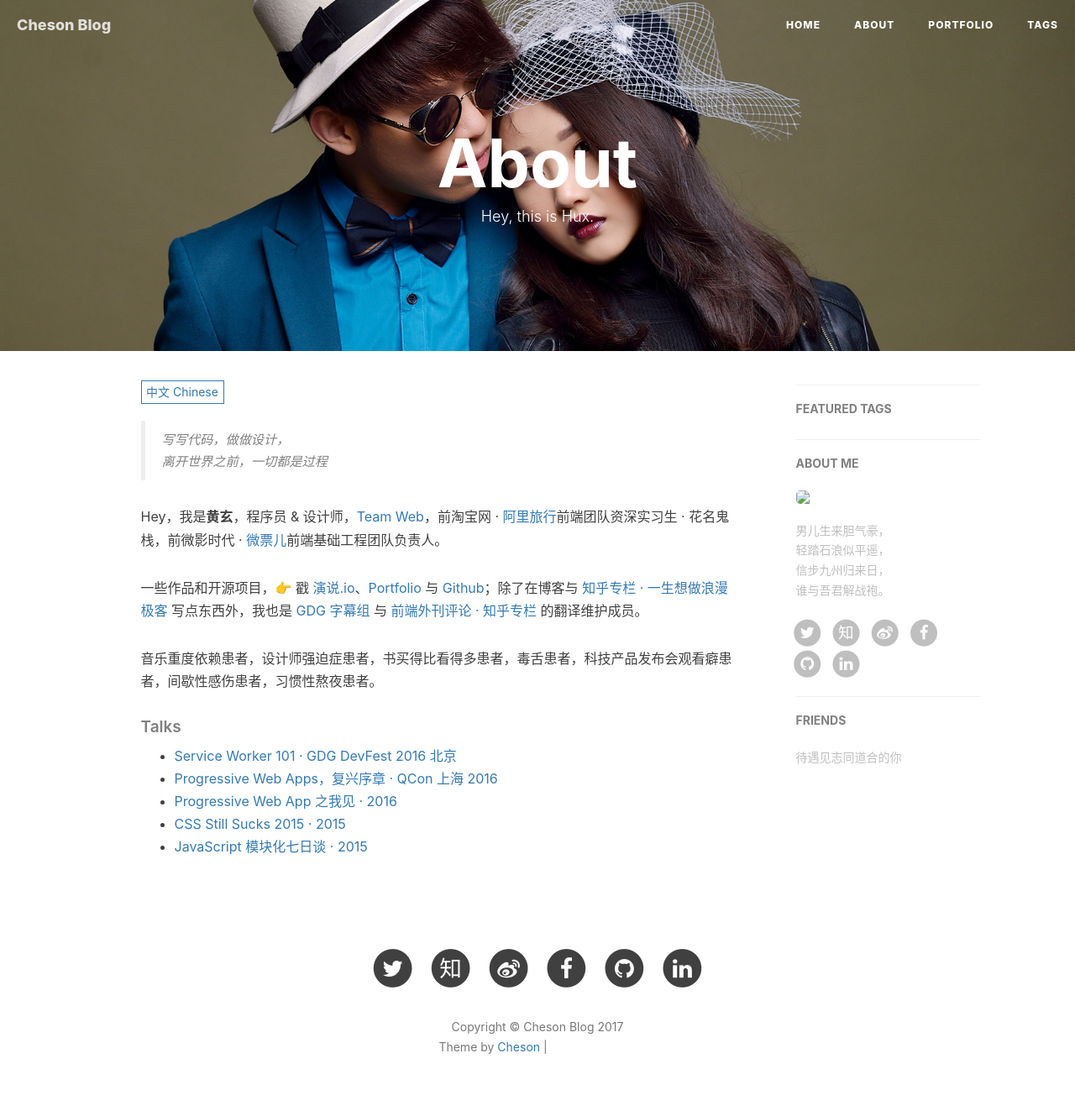
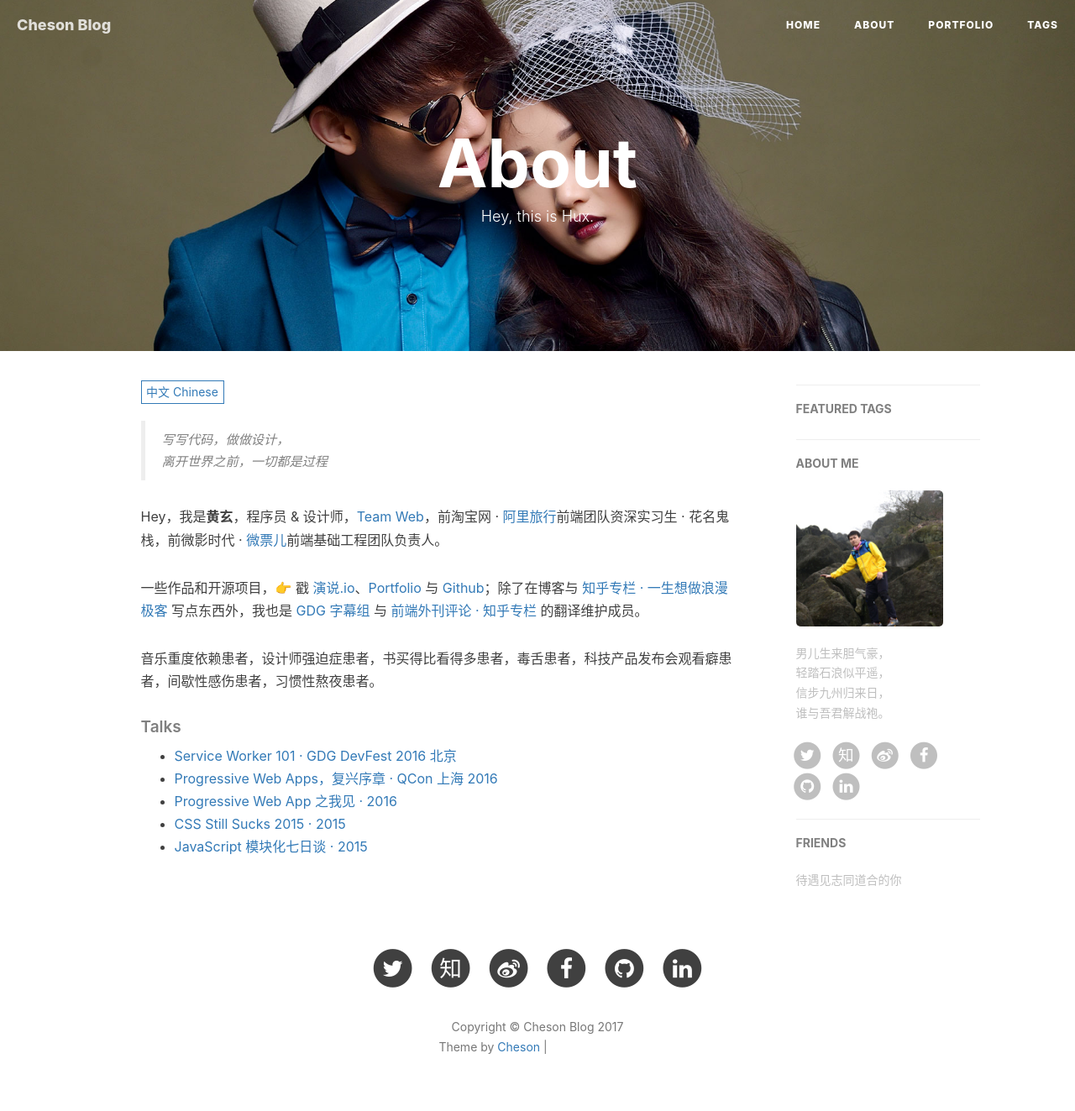
Before and after one commit to chendongqi/blog, a Jekyll site: the page built from about.html, in a window 1280 px wide. Shown: the whole page at 84% size. Built offline with Jekyll 4.4.1, drawn with Linux system fonts in a browser that asks for light colours; nearby versions of some CDN libraries; comment, search, counter and statistics services are not loaded; grey boxes are pictures that could not be loaded.

Commit message:
update image test

```diff
--- a/_config.yml
+++ b/_config.yml
@@ -71,7 +71,7 @@ ga_domain: chendongqi.github.io/blog
 # Sidebar settings
 sidebar: true                           # whether or not using Sidebar.
 sidebar-about-description: "男儿生来胆气豪，<br>轻踏石浪似平遥，<br>信步九州归来日，<br>谁与吾君解战袍。"
-sidebar-avatar: img/avatar-cheson.jpg      # use absolute URL, seeing it's used in both `/` and `/about/`
+sidebar-avatar: https://chendongqi.github.io/blog/img/avatar-cheson.jpg      # use absolute URL, seeing it's used in both `/` and `/about/`
 
 
 
```
